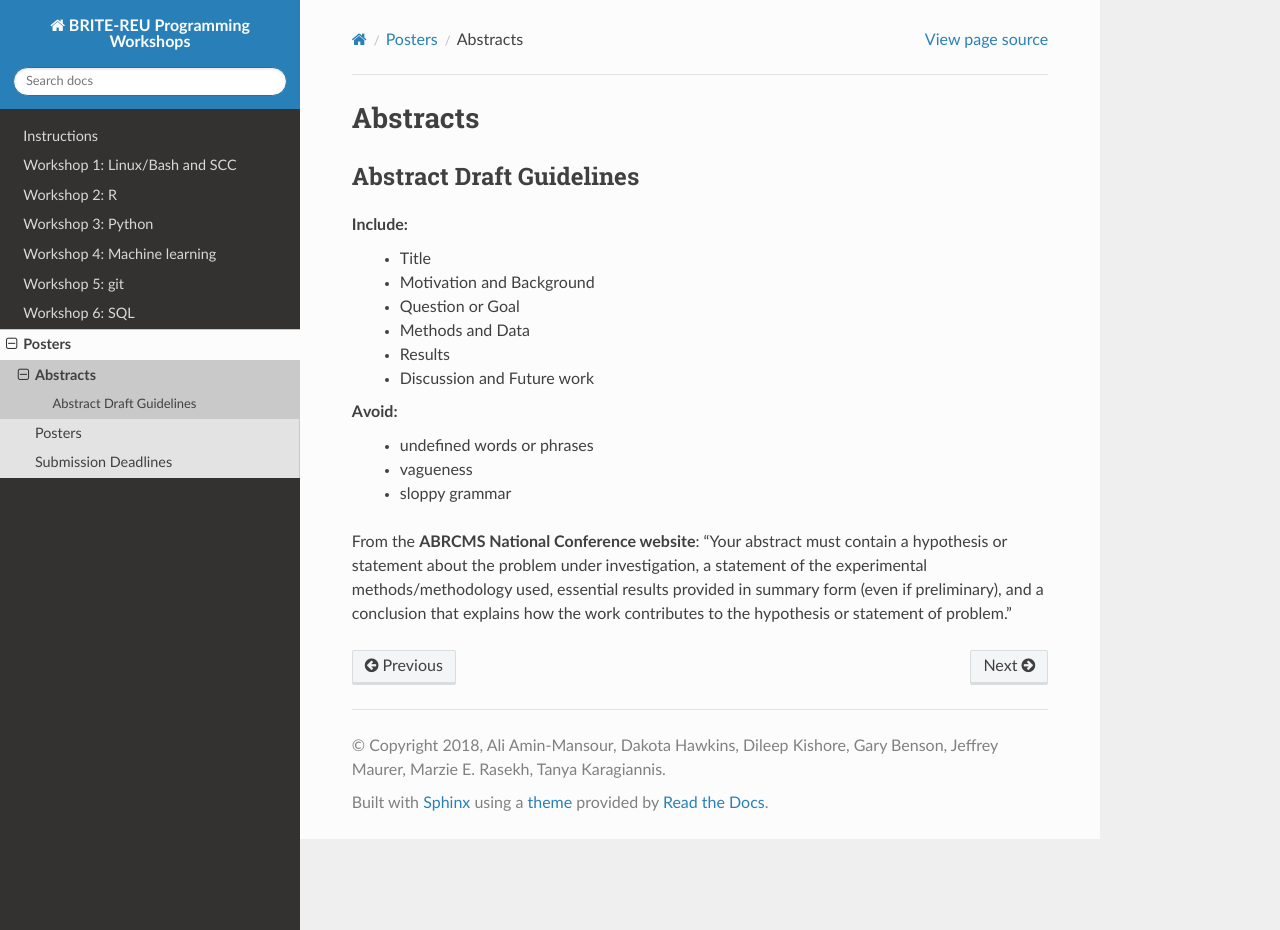
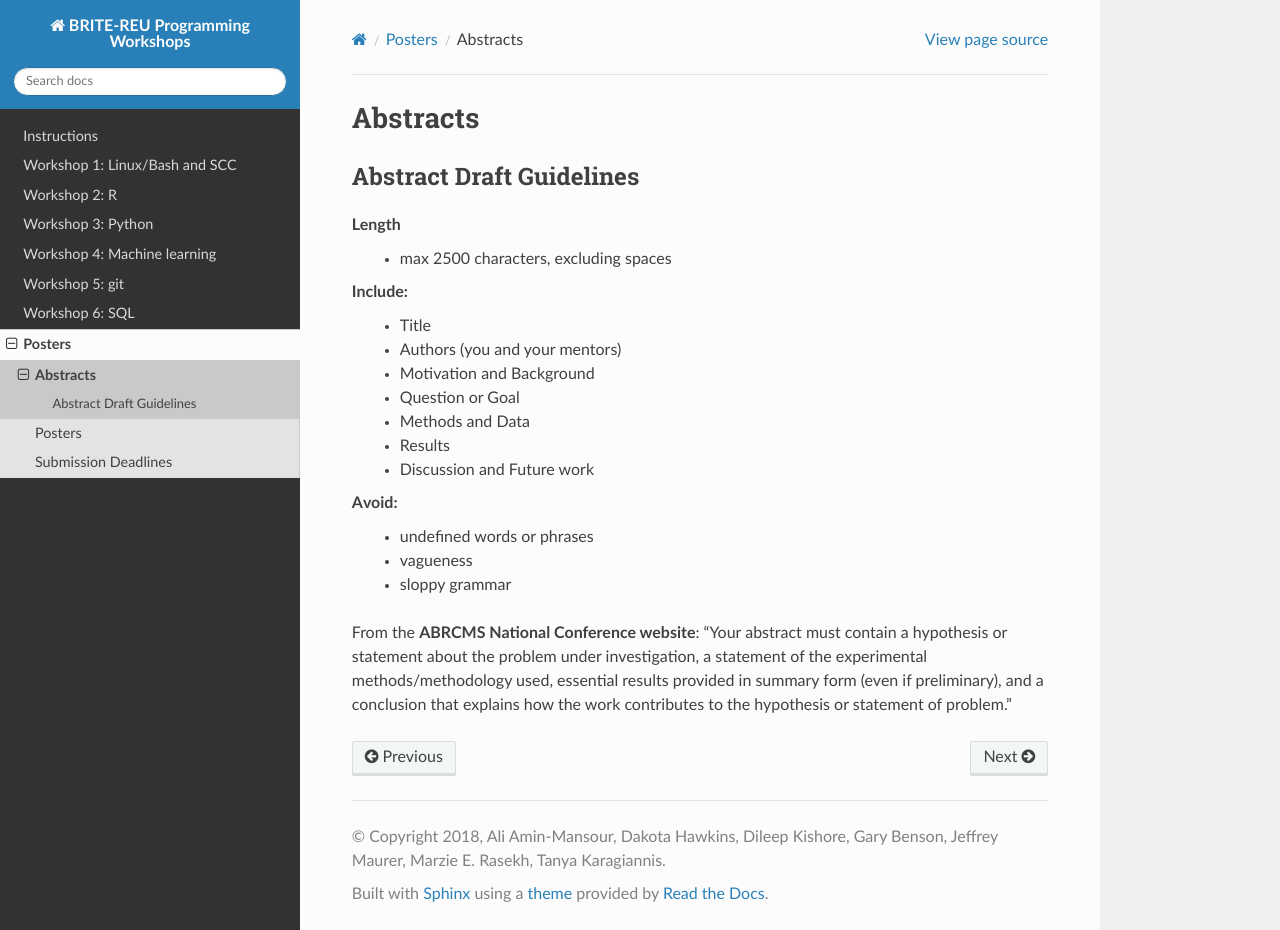
Before and after one commit to BRITE-REU/programming-workshops, a Sphinx documentation site: the page built from source/workshops/08_posters/Abstracts.rst, in a window 1280 px wide and 930 px high. Built offline with Sphinx 7.4.7 and the Read the Docs theme 2.0.0, drawn with Linux system fonts in a browser that asks for light colours; pages that are not in the unit, such as notebooks, are missing from menus.

Commit message:
Update Abstracts.rst

```diff
--- a/source/workshops/08_posters/Abstracts.rst
+++ b/source/workshops/08_posters/Abstracts.rst
@@ -6,9 +6,12 @@ Abstracts
 --------------------------
 Abstract Draft Guidelines
 --------------------------
+**Length**
+  - max 2500 characters, excluding spaces
 
 **Include**:
   - Title
+  - Authors (you and your mentors)
   - Motivation and Background
   - Question or Goal
   - Methods and Data
```
